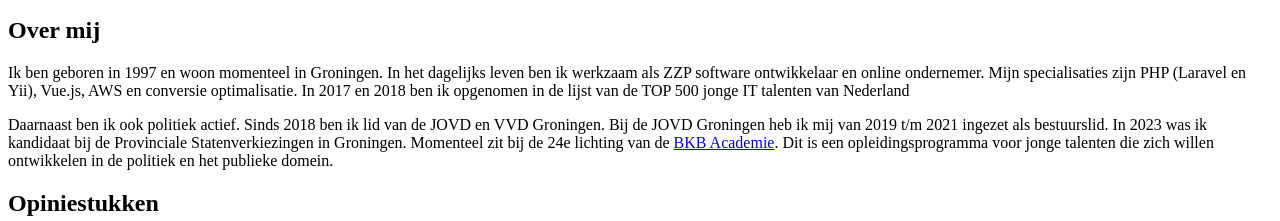
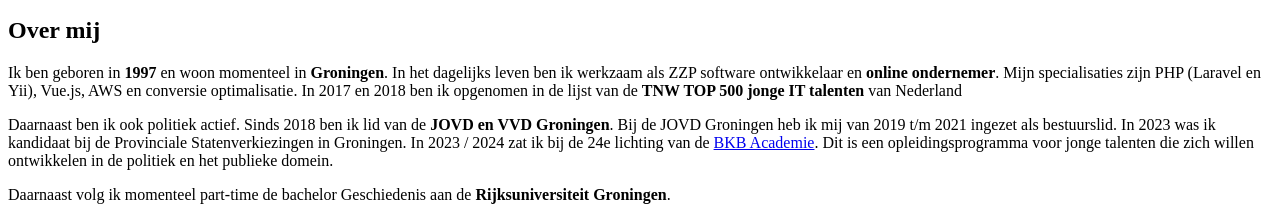
Before and after one commit to stevenbraham/stevenbraham.nl, a website built with webpack: page src/index.ejs in a window 1280 px wide. Shown: the part 296-517 px from the top of the page. Built offline with nearby package versions, Linux system fonts and the light colour scheme; files whose address does not match are found by name; what vanilla-lazyload would draw is missing.

Commit message:
bio update

```diff
--- a/src/index.ejs
+++ b/src/index.ejs
@@ -92,27 +92,47 @@
 
                     </section>
                      <section id="over-mij">
-
-                        <h2>
-                            Over mij
-                        </h2>
+                            <h2>Over mij</h2>
                             <p>
-                            Ik ben geboren in 1997 en woon momenteel in Groningen. In het dagelijks leven ben ik
-                            werkzaam
-                            als ZZP software ontwikkelaar en online ondernemer. Mijn specialisaties zijn PHP (Laravel en
-                            Yii), Vue.js, AWS en conversie optimalisatie. In 2017 en 2018 ben ik opgenomen in de lijst
-                            van
-                            de TOP 500 jonge IT talenten van Nederland
+                                Ik ben geboren in <b class="fw-bold">1997</b> en
+                                woon momenteel in
+                                <b class="fw-bold">Groningen</b>. In het
+                                dagelijks leven ben ik werkzaam als ZZP software
+                                ontwikkelaar en
+                                <b class="fw-boldonline ondernemer">online ondernemer</b>. Mijn
+                                specialisaties zijn PHP (Laravel en Yii),
+                                Vue.js, AWS en conversie optimalisatie. In 2017
+                                en 2018 ben ik opgenomen in de lijst van de
+                                <b class="fw-bold"
+                                    >TNW TOP 500 jonge IT talenten</b
+                                >
+                                van Nederland
                             </p>
                             <p>
-                            Daarnaast ben ik ook politiek actief. Sinds 2018 ben ik lid van de JOVD en VVD Groningen.
-                            Bij de
-                            JOVD Groningen heb ik mij van 2019 t/m 2021 ingezet als bestuurslid. In 2023 was ik
-                            kandidaat
-                            bij de Provinciale Statenverkiezingen in Groningen. Momenteel zit bij de 24e lichting van de
-                            <a href="https://bkbacademie.nl/over" target="_blank" rel="nofollow">BKB Academie</a>. Dit
-                            is een opleidingsprogramma voor jonge talenten die zich willen ontwikkelen in de politiek en
-                            het publieke domein.
+                                Daarnaast ben ik ook politiek actief. Sinds 2018
+                                ben ik lid van de
+                                <b class="fw-bold">JOVD en VVD Groningen</b>.
+                                Bij de JOVD Groningen heb ik mij van 2019 t/m
+                                2021 ingezet als bestuurslid. In 2023 was ik
+                                kandidaat bij de Provinciale Statenverkiezingen
+                                in Groningen. In 2023 / 2024 zat ik bij de 24e
+                                lichting van de
+                                <a
+                                    class="fw-bold"
+                                    href="https://bkb.nl/bkb-academie/"
+                                    target="_blank"
+                                    rel="nofollow"
+                                    >BKB Academie</a
+                                >. Dit is een opleidingsprogramma voor jonge
+                                talenten die zich willen ontwikkelen in de
+                                politiek en het publieke domein.
+                            </p>
+                            <p>
+                                Daarnaast volg ik momenteel part-time de
+                                bachelor Geschiedenis aan de
+                                <b class="fw-bold"
+                                    >Rijksuniversiteit Groningen</b
+                                >.
                             </p>
                         </section>
                     <section id="opiniestukken">
```
Lines whose indentation alone changed are shown as unchanged.
